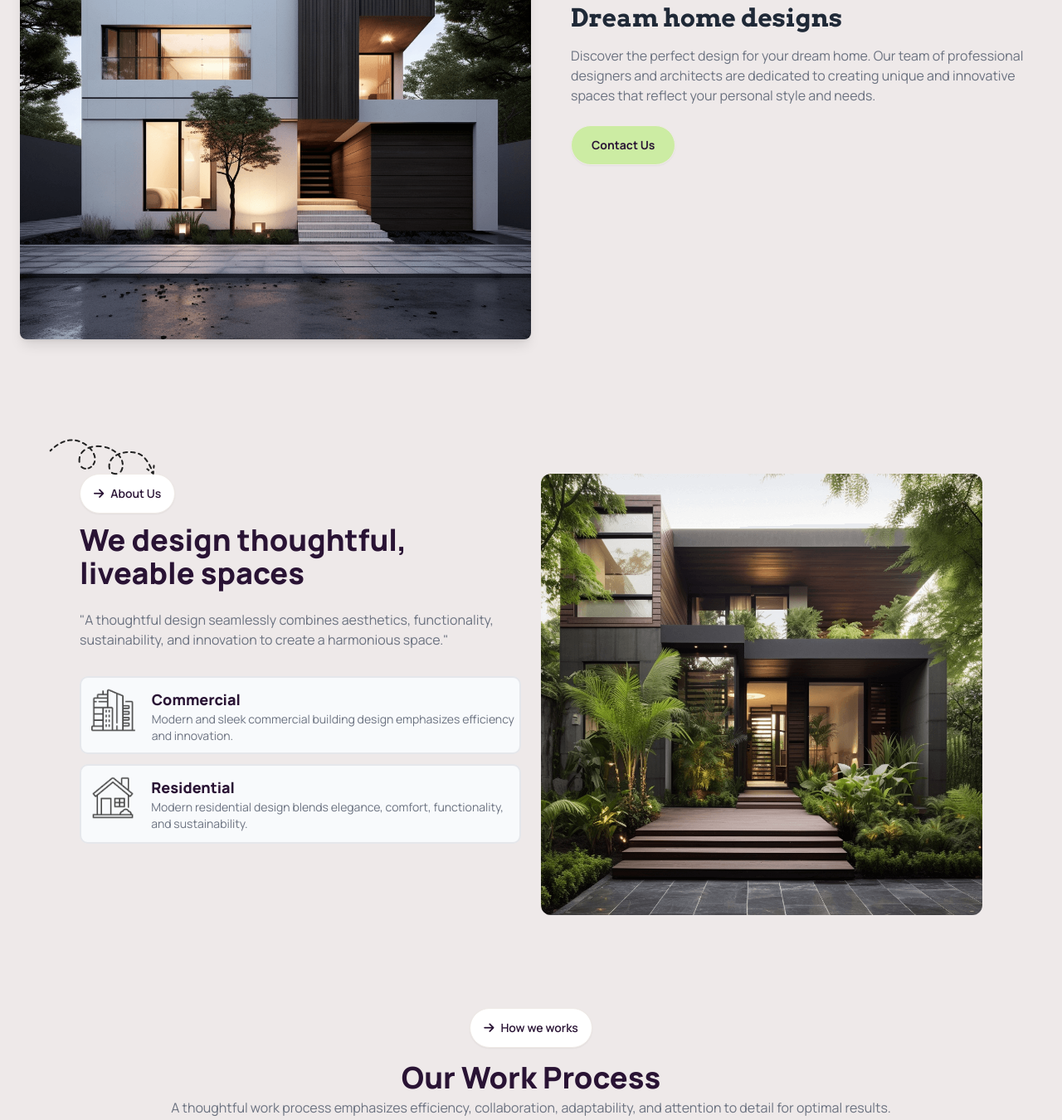
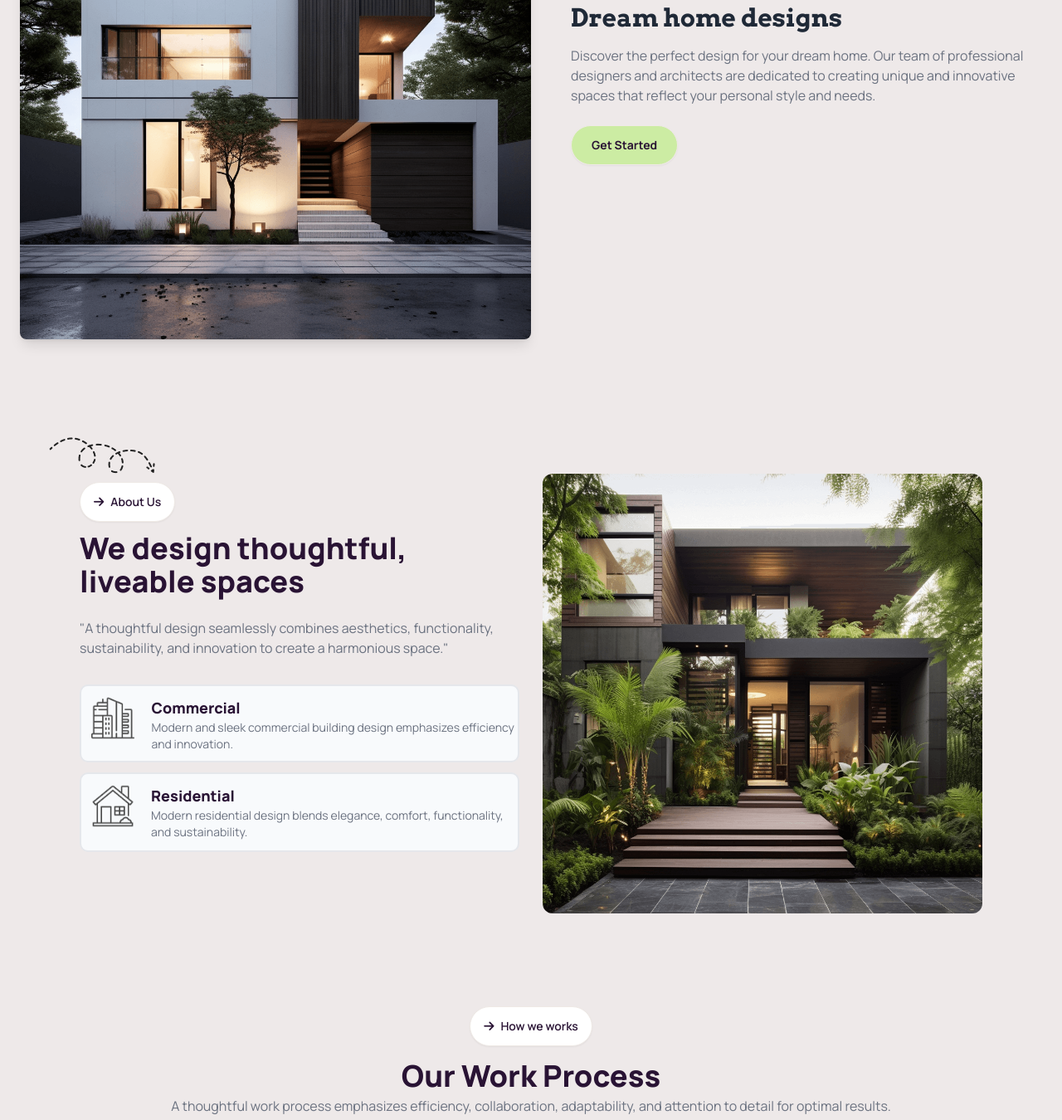
Before and after one commit to soykot49/Assignment-03, a plain HTML site: page index.html in a window 1280 px wide. Shown: the part 1149-2499 px from the top of the page at 83% size. Drawn offline with nearby package versions, Linux system fonts and the light colour scheme.

Commit message:
some part modified

```diff
--- a/index.html
+++ b/index.html
@@ -181,7 +181,7 @@
               Discover the perfect design for your dream home. Our team of professional designers and architects are dedicated to creating unique and innovative spaces that reflect your personal style and needs.
             </p>
             <a class="btn bg-color_sec py-2 px-6 rounded-full font-bold hover:bg-color_primary">
-              Contact Us
+              Get Started
             </a>
           </div>
         </div>
@@ -196,9 +196,9 @@
       <div class="py-6 lg:py-12 lg:w-1/2">
         <div class="relative text-center lg:text-left">
           <div class="absolute -top-[20%] -left-[7%] hidden lg:block">
-            <img src="assets/Vector.png" alt="" />
+            <img class="" src="assets/Vector.png" alt="" />
           </div>
-          <a class="btn mb-3 bg-white">
+          <a class="btn mt-[10px] mb-3 bg-white">
             <i class="fa-solid fa-arrow-right"></i> About Us </a><br />
           <h1 class="text-4xl font-extrabold">
             We design thoughtful,<br />liveable spaces
@@ -231,7 +231,7 @@
           </div>
         </div>
       </div>
-      <div class="py-12 lg:w-[50%] ml-6">
+      <div class="py-12 lg:w-[50%] ml-7">
         <img src="assets/home-design.png" alt="" class="mx-auto rounded-xl" />
       </div>
     </section>
```
